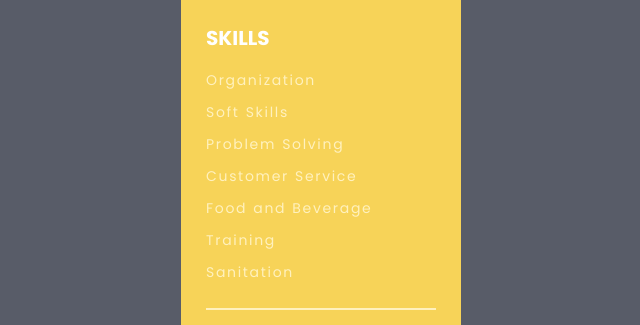
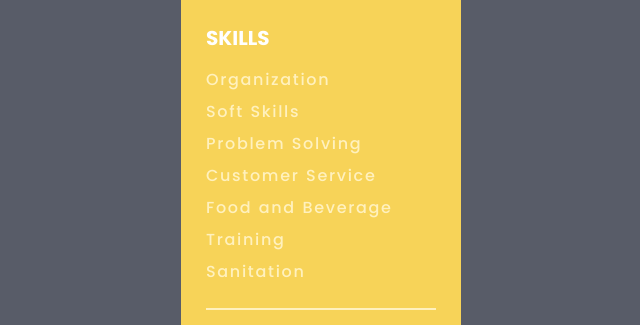
Before and after one commit to madilloyd/resume-jan-2021, a plain HTML site: page index.html in a window 1280 px wide. Shown: the part 627-952 px from the top of the page, without its empty margins (59-699 px from the left). Drawn offline with Linux system fonts and the light colour scheme.

Commit message:
added <p> to skill list to edit in style

```diff
--- a/index.html
+++ b/index.html
@@ -62,37 +62,37 @@
                         <ul>
                             <li>
                                 <div class="skill_name">
-                                    Organization
+                                    <p class="semi_bold">Organization</p>
                                 </div>
                             </li>
                             <li>
                                 <div class="skill_name">
-                                    Soft Skills
+                                    <p class="semi_bold">Soft Skills</p>
                                 </div>
                             </li>
                             <li>
                                 <div class="skill_name">
-                                    Problem Solving
+                                    <p class="semi_bold">Problem Solving</p>
                                 </div>
                             </li>
                             <li>
                                 <div class="skill_name">
-                                    Customer Service
+                                    <p class="semi_bold">Customer Service</p>
                                 </div>
                             </li>
                             <li>
                                 <div class="skill_name">
-                                    Food and Beverage
+                                    <p class="semi_bold">Food and Beverage</p>
                                 </div>
                             </li>
                             <li>
                                 <div class="skill_name">
-                                    Training
+                                    <p class="semi_bold">Training</p>
                                 </div>
                             </li>
                             <li>
                                 <div class="skill_name">
-                                    Sanitation
+                                    <p class="semi_bold">Sanitation</p>
                                 </div>
                             </li>
 
```
